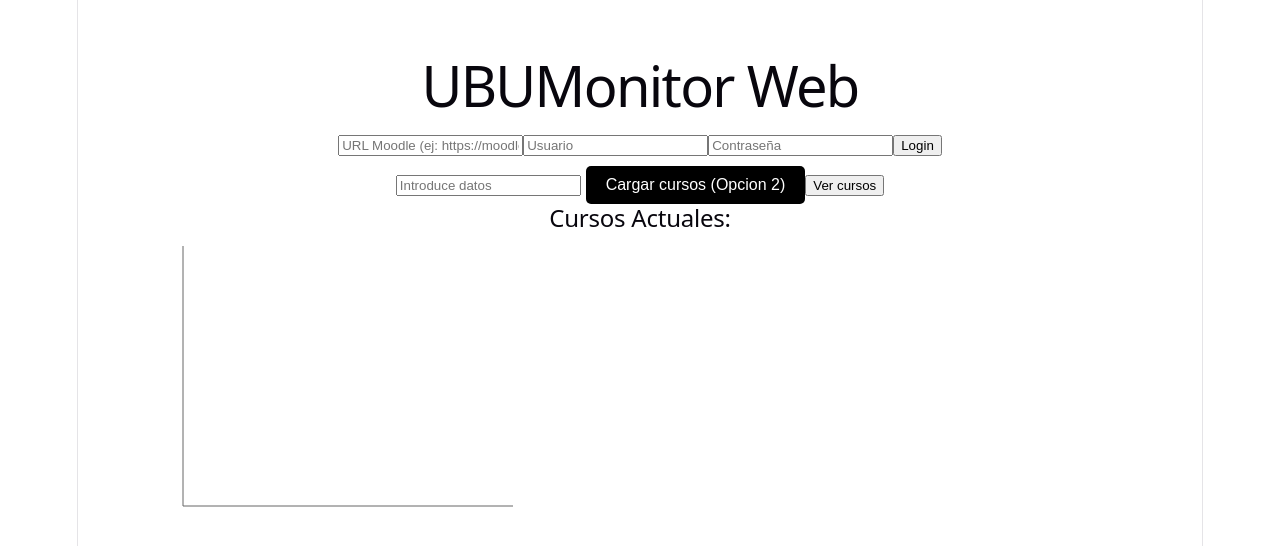
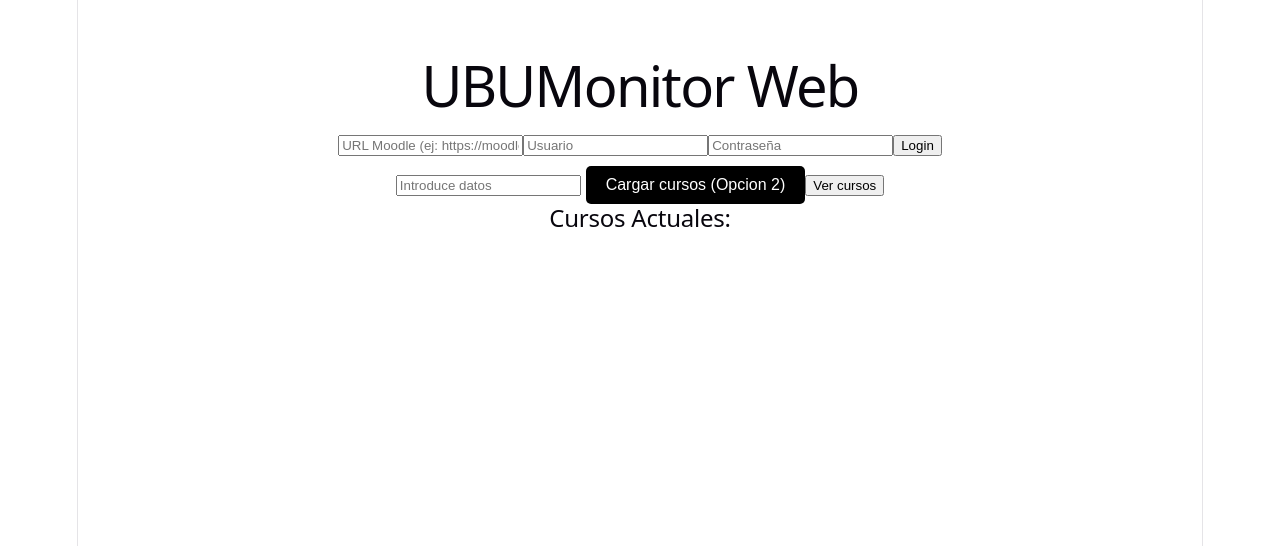
Before and after one commit to oskitar04/TFG_UBUMonitorWeb, a React (Vite) app in the folder front/ubumonitor-web/: page / in a window 1280 px wide. Shown: the top 546 px of the page. Built offline with nearby package versions, Linux system fonts and the light colour scheme.

Commit message:
Arreglo 27_05_26 00.10
arreglo de errores de código y de puntuación

```diff
--- /dev/null
+++ b/front/ubumonitor-web/src/api/login.js
@@ -0,0 +1,10 @@
+import axios from "axios";
+
+// Para conseguir el token al ahcer login
+
+const API_URL = "http://localhost:8888";
+
+export const login = async (host, username, password) => {
+    const response = await axios.post(`${API_URL}/login`, { host, username, password });
+    return response.data;
+};
--- a/front/ubumonitor-web/src/paginas/Principal.jsx
+++ b/front/ubumonitor-web/src/paginas/Principal.jsx
@@ -4,14 +4,19 @@
 //import { getCursos } from "../api/cursos";
 
 import { getCursos } from "../api/cursos";
+import { login } from "../api/login"
 
 
 
-import Graficos from "../componentes/graficos";
+//import Graficos from "../componentes/graficos";
 import { useNavigate } from "react-router-dom";
 
 export default function Principal() {
-    const [chartData, setChartData] = useState([]);
+
+    // Usado para crear los cursos de prueba
+    //const [chartData, setChartData] = useState([]);
+
+
     /** Conseguir token */
     const [host, setHost] = useState("");
     const [username, setUsername] = useState("");
@@ -132,7 +137,7 @@
         {/* Gráfico */}
         {/* Muestra el gráfico pasándole chartData como prop. El componente Graficos se
             encarga de renderizarlo.*/}
-        <Graficos data={chartData} />
+        {/*<Graficos data={chartData} /> */}
     </div>
 );
 }
```
